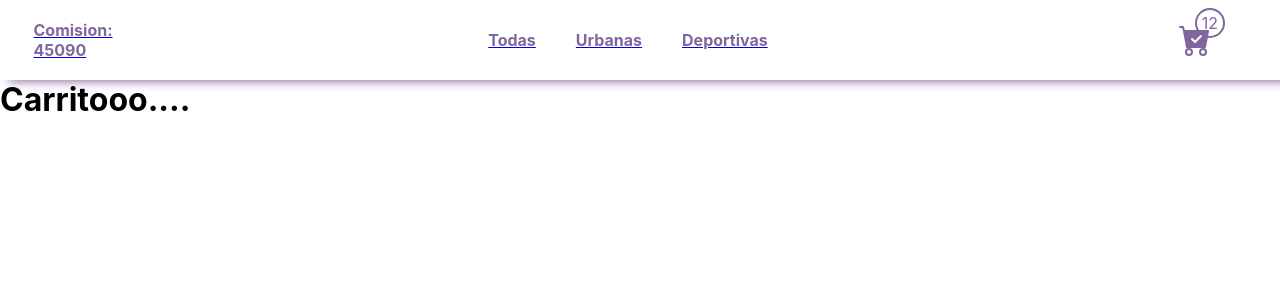
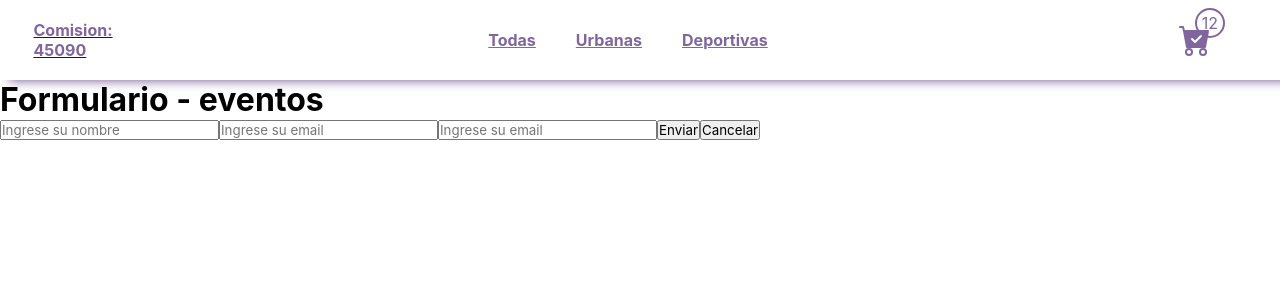
Before and after one commit to jorgeduje/coder-45090, a React (Create React App) app: page /cart in a window 1280 px wide. Shown: the top 300 px of the page. Built offline with nearby package versions, Linux system fonts and the light colour scheme.

Commit message:
clase 9 eventos

```diff
--- a/src/App.js
+++ b/src/App.js
@@ -31,6 +31,7 @@ function App() {
 
         <Route path="*" element={ <h1>404 Not Found</h1> } />
 
+
       </Routes>
 
     </BrowserRouter>
--- a/src/components/Cart/Cart.jsx
+++ b/src/components/Cart/Cart.jsx
@@ -1,9 +1,10 @@
+import Form from "../Form/Form";
 
 const Cart = ()=>{
 
     return(
         <div>
-            <h1>Carritooo....</h1>
+            <Form />
         </div>
     )
 }
--- /dev/null
+++ b/src/components/Form/Form.jsx
@@ -0,0 +1,80 @@
+import React, { useState } from "react";
+
+import { useNavigate } from "react-router-dom";
+
+const Form = () => {
+  //   const [name, setName] = useState("");
+  //   const [email, setEmail] = useState("");
+
+  const [userData, setUserData] = useState({ name: "", email: "" });
+  const [noVocales, setNoVocales] = useState("");
+
+  const navigate = useNavigate()
+
+
+  const cancel = () => {
+    console.log("se cancelo el formulario");
+  };
+
+  const handleSubmit = (event) => {
+    event.preventDefault();
+
+    console.log(userData)
+    navigate("/")
+
+  };
+
+  const handleKey = (event) => {
+    if (
+      event.key.toLowerCase() === "a" ||
+      event.key.toLowerCase() === "e" ||
+      event.key.toLowerCase() === "i" ||
+      event.key.toLowerCase() === "o" ||
+      event.key.toLowerCase() === "u"
+    ) {
+      event.preventDefault();
+    }
+  };
+
+  return (
+    <div>
+      <h1>Formulario - eventos</h1>
+
+      <form action="" onSubmit={handleSubmit}>
+        <input
+          type="text"
+          placeholder="Ingrese su nombre"
+          name="name"
+          value={userData.name}
+          onChange={(event) =>
+            setUserData({ ...userData, name: event.target.value })
+          }
+        />
+        <input
+          type="text"
+          placeholder="Ingrese su email"
+          name="email"
+          value={userData.email}
+          onChange={(event) =>
+            setUserData({ ...userData, email: event.target.value })
+          }
+        />
+
+        <input
+          type="text"
+          placeholder="Ingrese su email"
+          name="noVocales"
+          value={noVocales}
+          onChange={(event) => setNoVocales(event.target.value)}
+          onKeyDown={handleKey}
+        />
+        <button type="submit">Enviar</button>
+        <button type="button" onClick={cancel}>
+          Cancelar
+        </button>
+      </form>
+    </div>
+  );
+};
+
+export default Form;
--- a/src/components/ItemCount/ItemCount.jsx
+++ b/src/components/ItemCount/ItemCount.jsx
@@ -1,6 +1,6 @@
 import { useState } from "react";
 
-const ItemCount = ({ stock, initial, onAdd }) => {
+const ItemCount = ({ stock, initial=1, agregarAlCarrito }) => {
   const [contador, setContador] = useState(initial);
 
   const sumar = () => {
@@ -10,7 +10,9 @@ const ItemCount = ({ stock, initial, onAdd }) => {
   };
 
   const restar = () => {
-    setContador(contador - 1);
+    if (contador > 1) {
+      setContador(contador - 1);
+    }
   };
 
   return (
@@ -19,7 +21,9 @@ const ItemCount = ({ stock, initial, onAdd }) => {
 
       <button onClick={sumar}>Sumar</button>
       <button onClick={restar}>Restar</button>
-      <button onClick={() => onAdd(contador)}>Agregar Al carrito</button>
+      <button onClick={() => agregarAlCarrito(contador)}>
+        Agregar Al carrito
+      </button>
     </div>
   );
 };
--- /dev/null
+++ b/src/components/ItemDetail/ItemDetail.jsx
@@ -0,0 +1,33 @@
+import React from "react";
+import ItemCount from "../ItemCount/ItemCount";
+
+const ItemDetail = ({ product }) => {
+
+  const agregarAlCarrito = (cantidad) => {
+    const obj = {
+      title: product.title,
+      price: product.price,
+      img: product.img,
+      quantity: cantidad,
+    };
+
+    console.log(obj);
+  };
+
+  return (
+    <div>
+      <div style={{ paddingBottom: "100px" }}>
+        <h1>{product.title}</h1>
+        <h2>{product.price}</h2>
+      </div>
+
+      <ItemCount
+        stock={product.stock}
+        // initial={1}
+        agregarAlCarrito={agregarAlCarrito}
+      />
+    </div>
+  );
+};
+
+export default ItemDetail;
--- a/src/components/ItemDetailContainer/ItemDetailContainer.jsx
+++ b/src/components/ItemDetailContainer/ItemDetailContainer.jsx
@@ -3,6 +3,7 @@ import React, { useEffect, useState } from 'react'
 import { products } from '../../productsMock'
 
 import { useParams } from 'react-router-dom'
+import ItemDetail from '../ItemDetail/ItemDetail'
 
 const ItemDetailContainer = () => {
 
@@ -21,11 +22,7 @@ const ItemDetailContainer = () => {
 
 
   return (
-    <div style={{paddingBottom: "100px"}}>
-      <h1>{product.title}</h1>
-      <h2>{product.price}</h2>
-
-    </div>
+    <ItemDetail product={product} />
   )
 }
 
--- a/src/components/ItemListContainer/ItemListContainer.jsx
+++ b/src/components/ItemListContainer/ItemListContainer.jsx
@@ -1,5 +1,5 @@
 import { useEffect, useState } from "react";
-import { useParams } from "react-router-dom";
+import { useNavigate, useParams } from "react-router-dom";
 import { products } from "../../productsMock";
 import ItemList from "../ItemList/ItemList";
 import "./ItemListContainer.css";
@@ -8,6 +8,7 @@ const ItemListContainer = () => {
   const { categoryName } = useParams();
 
   const [items, setItems] = useState([]);
+
 
   useEffect(() => {
     const productsFiltered = products.filter(
@@ -27,6 +28,8 @@ const ItemListContainer = () => {
       .catch((error) => {
         console.log("aca se rechazo: ", error);
       });
+
+
   }, [categoryName]);
 
   return (
--- a/src/components/ListNavbar/ListNavbar.jsx
+++ b/src/components/ListNavbar/ListNavbar.jsx
@@ -2,7 +2,7 @@ import React from "react";
 
 const ListNavbar = ({ title }) => {
   return (
-    <li style={{ listStyle: "none", color: "#7F669D", fontWeight: "bold" }}>
+    <li>
       {title}
     </li>
   );
--- a/src/components/Navbar/Navbar.css
+++ b/src/components/Navbar/Navbar.css
@@ -1,8 +1,18 @@
+.categories {
+  display: flex;
+  justify-content: space-around;
+  gap: 40px;
+}
 
-.categories{
+.navbar-item {
+  list-style: none;
+  color: #7F669D;
+  font-weight: bold;
+}
 
-    display: flex;
-    justify-content: space-around;
-    gap: 40px;
-
+.active-navbar{
+    list-style: none;
+    color: #7F669D;
+    font-weight: bold;
+    background-color: red;
 }
--- a/src/components/Navbar/Navbar.jsx
+++ b/src/components/Navbar/Navbar.jsx
@@ -1,23 +1,36 @@
 import "./Navbar.css";
 import ListNavbar from "../ListNavbar/ListNavbar";
-import { Link } from "react-router-dom";
+import { Link, NavLink } from "react-router-dom";
 
 export const Navbar = () => {
   return (
     <ul className="categories">
+      <NavLink
+        to="/"
+        className={({ isActive }) =>
+          isActive ? "active-navbar" : "navbar-item"
+        }
+      >
+        <ListNavbar title="Todas" />
+      </NavLink>
 
-      <Link to="/">
-        <ListNavbar title="Todas" />
-      </Link>
+      <NavLink
+        to="/category/urbanas"
+        className={({ isActive }) =>
+          isActive ? "active-navbar" : "navbar-item"
+        }
+      >
+        <ListNavbar title="Urbanas" />
+      </NavLink>
 
-      <Link to="/category/urbanas">
-        <ListNavbar title="Urbanas" />
-      </Link>
-
-      <Link to="/category/deportivas">
+      <NavLink
+        to="/category/deportivas"
+        className={({ isActive }) =>
+          isActive ? "active-navbar" : "navbar-item"
+        }
+      >
         <ListNavbar title="Deportivas" />
-      </Link>
-
+      </NavLink>
     </ul>
   );
 };
--- a/src/productsMock.js
+++ b/src/productsMock.js
@@ -4,7 +4,7 @@ export const products = [
         id: 1,
         title: "nike 360",
         price: 20500,
-        stock: 5,
+        stock: 2,
         description: "Zapatillas de ultima generacion para el deporte",
         category: "deportivas",
         img: "https://res.cloudinary.com/dnqfh2chg/image/upload/v1669326932/free-metcon-4-zapatillas-de-entrenamiento-TQMCZg_fvia3m.png"
@@ -13,7 +13,7 @@ export const products = [
         id: 2,
         title: "wilson advance",
         price: 14500,
-        stock: 5,
+        stock: 7,
         description: "Ultra livianas y cuentan con camara de aire",
         category: "deportivas",
         img: "https://res.cloudinary.com/dnqfh2chg/image/upload/v1669430010/foc364fsakkzmausrovn.jpg"
@@ -22,7 +22,7 @@ export const products = [
         id: 3,
         title: "Puma",
         price: 19000,
-        stock: 5,
+        stock: 15,
         description: "Las clasicas zapatillas que van para cualquier momento del dia",
         category: "urbanas",
         img: "https://res.cloudinary.com/dnqfh2chg/image/upload/v1669430165/images_lujpmr.jpg"
```
